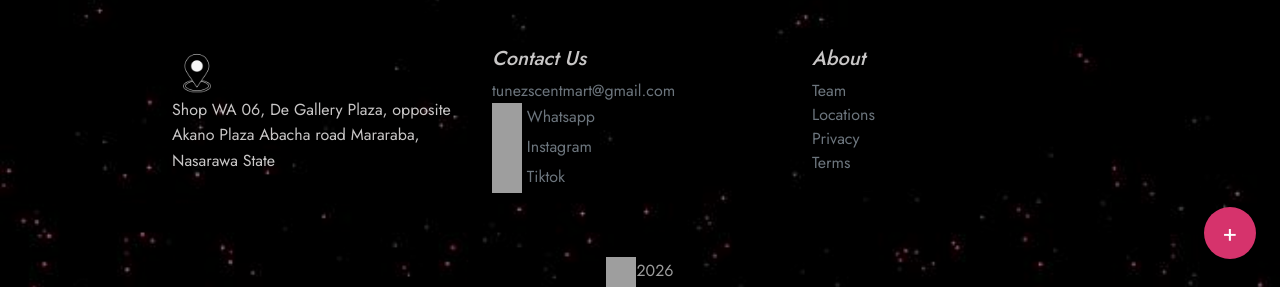
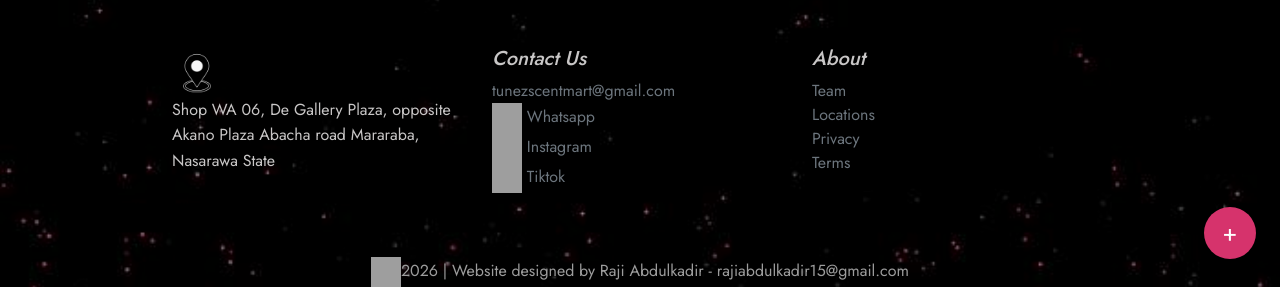
Before and after one commit to FredQuimbiii/Tunez-scent-smart, a Flask app: page /checkout in a window 1280 px wide. Shown: the part 517-804 px from the top of the page. Run offline with Flask 3, Linux system fonts and the light colour scheme; some libraries are stand-ins or nearby versions; grey boxes are pictures that could not be loaded.

Commit message:
add my contact mail

```diff
--- a/templates/footer.html
+++ b/templates/footer.html
@@ -55,7 +55,7 @@
     </footer>
     <div class="text-center" style="color: #9D9D9D">
         <img src="{{ url_for('static', filename='assets/img/copyright-tp.PNG') }}" width="30"
-             height="30"/>2026
+             height="30"/>2026 | Website designed by Raji Abdulkadir - rajiabdulkadir15@gmail.com
     </div>
 </div>
 <script src="/docs/5.3/dist/js/bootstrap.bundle.min.js"
```
